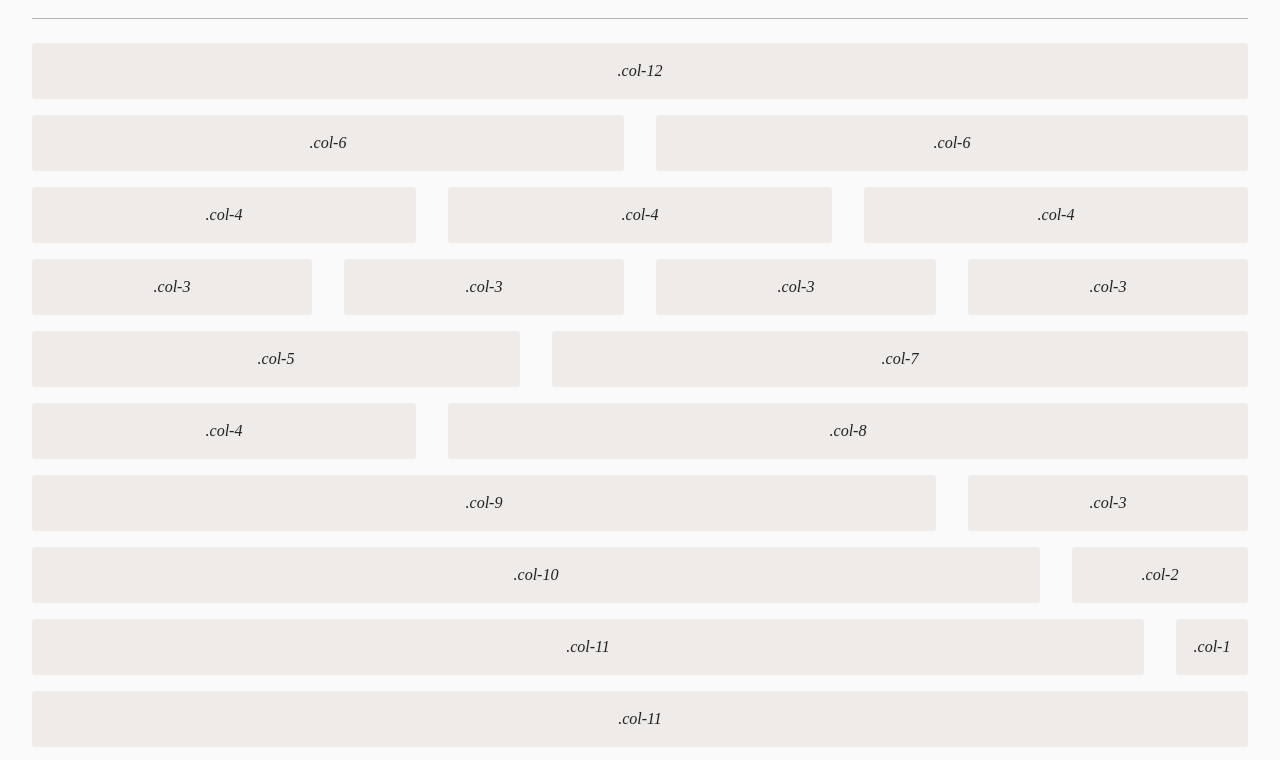
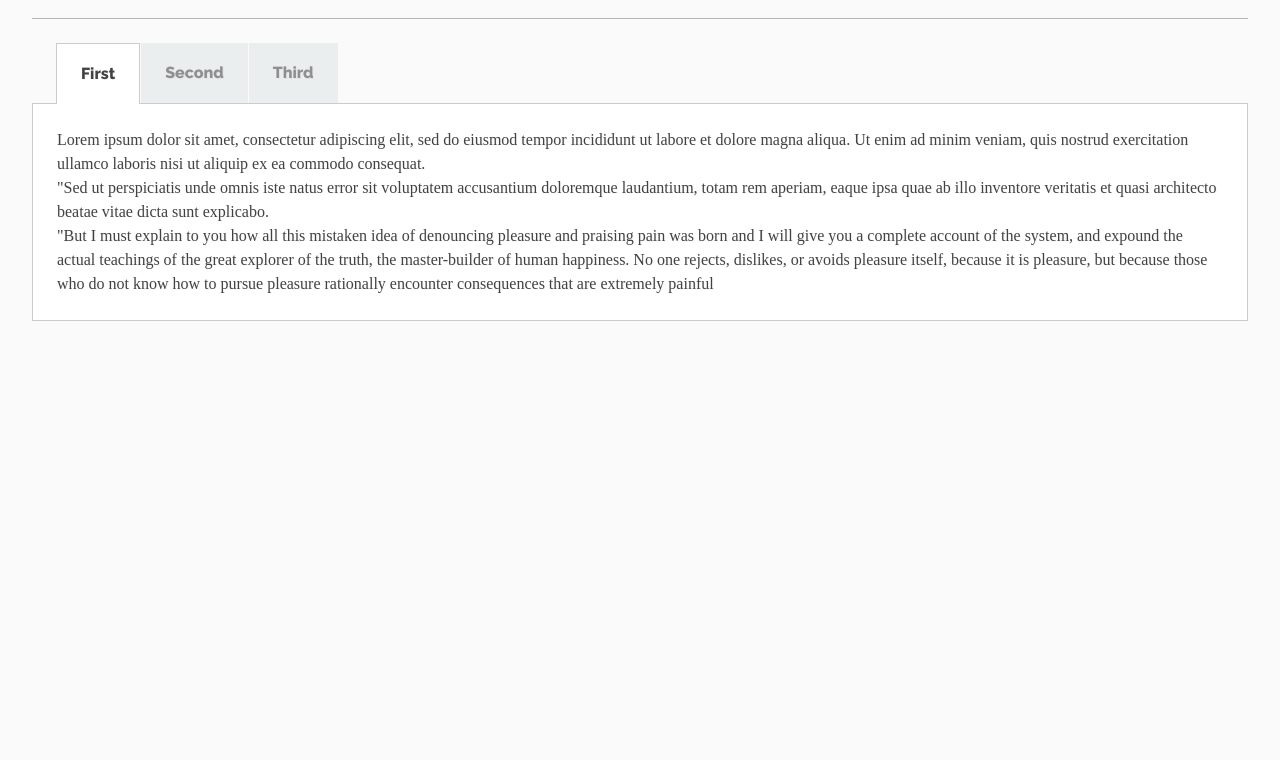
Before and after one commit to guiburi/PatternLibrary, a website: page index.html in a window 1280 px wide. Shown: the part 187-947 px from the top of the page. After the commit the page ends 800 px from the top, so only its background shows below. Drawn offline with nearby package versions, Linux system fonts and the light colour scheme; some packages are replaced by stand-ins of ours; files that its build step writes are made by us from their sources; a script that the page names is missing; a web font is replaced by a local one.

Commit message:
Tabs implemented

```diff
--- a/index.html
+++ b/index.html
@@ -41,7 +41,7 @@
 </head>
 
 <body>
-     <section>
+   <!--  <section>
         <div class="container">
             <h1>The Grid</h1>
             <hr>
@@ -748,6 +748,32 @@
                 </div>
             </div>
         </div>
+    </section> -->
+    <section>
+        <div class="container">
+            <h1>Tabs</h1>
+            <hr>
+            <div class="tabs">
+                <ul class="tabs-links">
+                    <li class="active"><a href="#tab-1">First</a></li>
+                    <li><a href="#tab-2">Second</a></li>
+                    <li><a href="#tab-3">Third</a></li>
+                </ul>
+                <div class="tabs-content">
+                    <div class="tabs active" id="tab-1">
+                        <p>Lorem ipsum dolor sit amet, consectetur adipiscing elit, sed do eiusmod tempor incididunt ut labore et dolore magna aliqua. Ut enim ad minim veniam, quis nostrud exercitation ullamco laboris nisi ut aliquip ex ea commodo consequat.</p>
+                    </div>
+                    <div class="tabs" id="tab-2">
+                        <p>
+                            "Sed ut perspiciatis unde omnis iste natus error sit voluptatem accusantium doloremque laudantium, totam rem aperiam, eaque ipsa quae ab illo inventore veritatis et quasi architecto beatae vitae dicta sunt explicabo.
+                        </p>
+                    </div>
+                    <div class="tabs" id="tab-3">
+                        <p>"But I must explain to you how all this mistaken idea of denouncing pleasure and praising pain was born and I will give you a complete account of the system, and expound the actual teachings of the great explorer of the truth, the master-builder of human happiness. No one rejects, dislikes, or avoids pleasure itself, because it is pleasure, but because those who do not know how to pursue pleasure rationally encounter consequences that are extremely painful</p>
+                    </div>
+                </div>
+            </div>
+        </div>
     </section>
     <br>
     <br>
--- a/js/script.js
+++ b/js/script.js
@@ -32,4 +32,20 @@ $(function(){
 		$this.addClass("animated " + $this.text());
 	});
 
+	/*
+	* Tabs
+	*/
+	$(".tabs-links a").on('click', function(e){
+			e.preventDefault();
+
+		//get the target
+		var newTab = $(this).attr("href");
+
+		//show the targeted tabe while hiding the rest
+		$( newTab ).show().siblings().hide();
+
+		//add the active class to the parent list item while removing it from the rest
+		$(this).parent("li").addClass("active").siblings().removeClass("active");
+		})
+
 })
--- /dev/null
+++ b/sass/advanced/_tabs.scss
@@ -0,0 +1,54 @@
+.tabs-links {
+    margin: 0;
+    &:after {
+        content: "";
+        display: table;
+        clear: both;
+    }
+    li {
+        float: left;
+        list-style-type: none;
+        margin-right: 1px;
+        &:first-child {
+            margin-left: $baseline;
+        }
+        a {
+        		font-family: $heading-font-family;
+            background-color: lighten($tabs-inactive-bg-color, 15%);
+            display: inline-block;
+            padding: $baseline*.75 $baseline;
+            color: lighten($text-color, 30%);
+            text-decoration: none;
+            &:hover {
+                background-color: $tabs-inactive-bg-color;
+                color: $text-color;
+            }
+        }
+        &.active a,
+        &.active a:hover {
+            border: 1px solid $tabs-border-color;
+            border-bottom: 0;
+            background-color: $tabs-active-bg-color;
+            color: $text-color;
+            margin-bottom: -1px;
+        }
+    }
+}
+.tabs-content{
+	border: 1px solid $tabs-border-color;
+
+	background-color: #FFF;
+	padding: $baseline;
+
+	p:last-child{
+		margin-bottom: 0;
+	}
+}
+
+.tab{
+	display: none;
+
+	&:active{
+		display: block;
+	}
+}
--- a/sass/core/_variables.scss
+++ b/sass/core/_variables.scss
@@ -83,9 +83,15 @@ $feedback-error-bg: #E57373;
 
 //Navigation Variables
 
-$navbar-bg-color: #FFCDD2;
+$navbar-bg-color: #ccc;
 $navbar-submenu-bg-color: darken($navbar-bg-color , 10%);
 $navbar-link-color: lighten($navbar-bg-color , 25%);
 $navbar-active-color: darken($navbar-bg-color , 20%);
 $navbar-hover-color: darken($navbar-bg-color , 15%);
 $navbar-hover-text-color: darken($navbar-bg-color , 15%);
+
+
+//Tabs Variable
+$tabs-border-color : #ccc;
+$tabs-inactive-bg-color : #c1cacd;
+$tabs-active-bg-color : #fff;
--- a/sass/style.scss
+++ b/sass/style.scss
@@ -15,3 +15,4 @@
 
 @import "advanced/responsive-embed";
 @import "advanced/navigation";
+@import "advanced/tabs";
```
